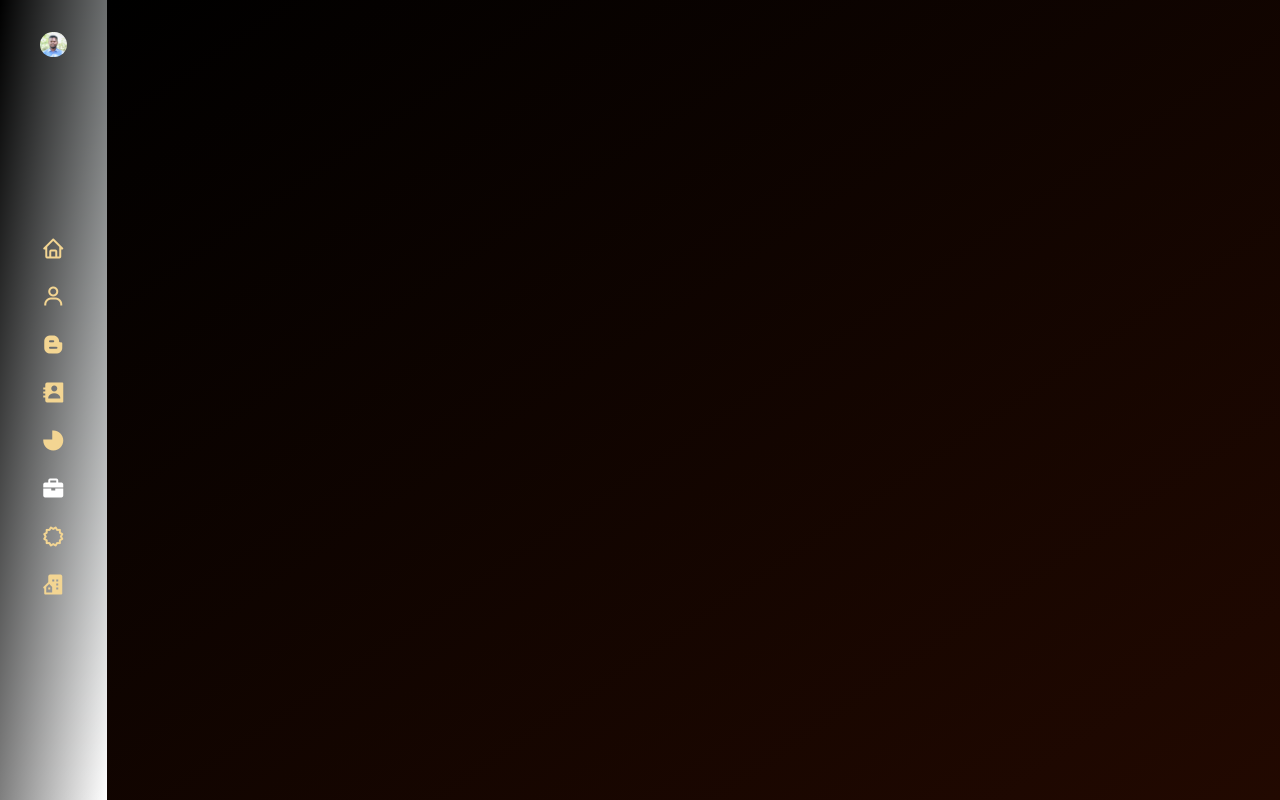
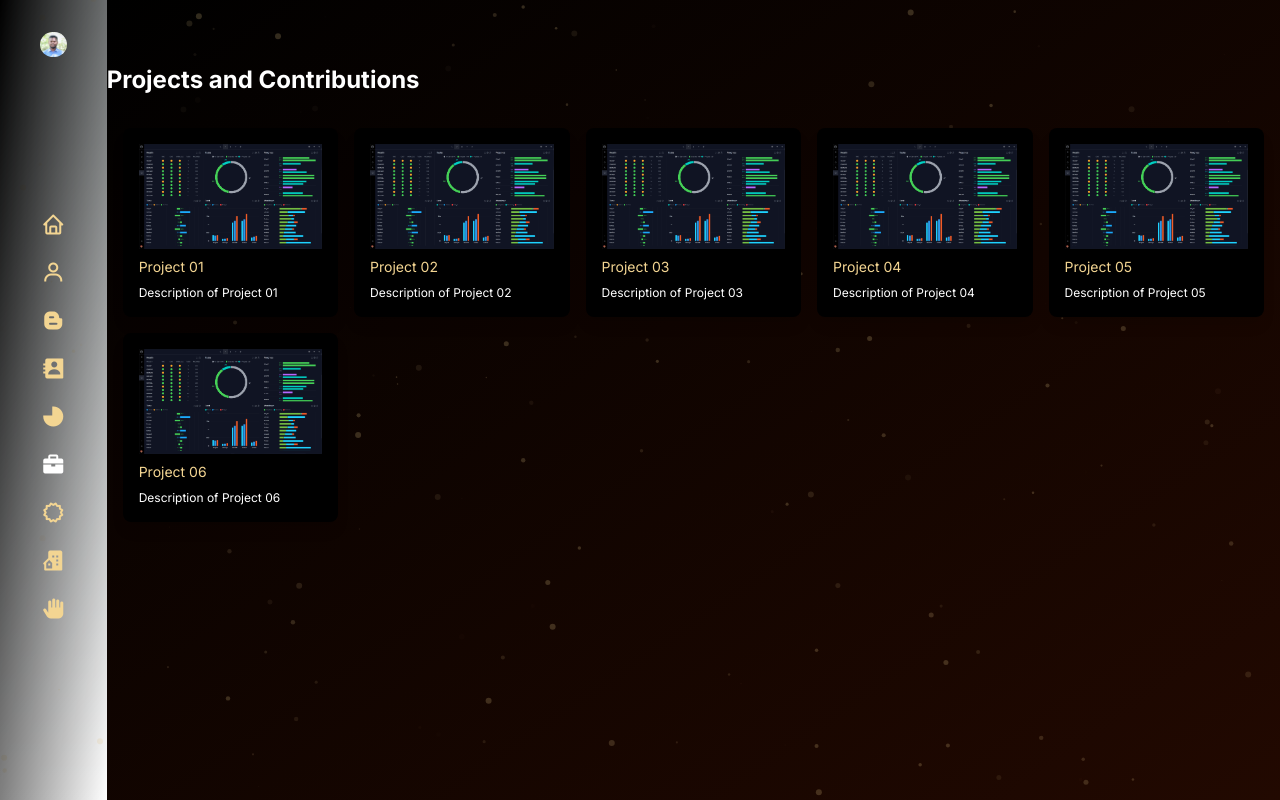
Before and after one commit to KasunUdaraWaththeHewa/Kasun-Udara-Frontend, a Next.js app: page /projects in a window 1280 px wide. Built offline with nearby package versions, Linux system fonts and the light colour scheme.

Commit message:
Projects Done

```diff
--- a/src/app/blog/page.tsx
+++ b/src/app/blog/page.tsx
@@ -81,7 +81,7 @@ export default function Page() {
         </div>
         <div className="mt-4 w-full">
           <h1 className="text-2xl text-white w-full text-left">
-            <b>Published Blogs</b>
+            <b>Blogs and Publications</b>
           </h1>
         </div>
         <div
@@ -95,7 +95,7 @@ export default function Page() {
                   href={blog.link}
                   target="_blank"
                   rel="noopener noreferrer"
-                  className="h-[270px] w-full block rounded-lg flex flex-col items-center justify-center hover:cursor-pointer  bg-darkMaroon"
+                  className="h-[270px] w-full block rounded-lg flex flex-col items-center justify-center hover:cursor-pointer  bg-black"
                 >
                   <Image
                     src={blog.image}
--- a/src/app/competitions/page.tsx
+++ b/src/app/competitions/page.tsx
@@ -35,14 +35,14 @@ export default function Page() {
         <Particles />
         <div className="mt-12 w-full">
           <h1 className="text-2xl text-white w-full text-left">
-            <b>Competitions</b>
+            <b>Competitions and Victories</b>
           </h1>
         </div>
-        <div className="grid grid-row-1 md:grid-cols-2 gap-4 mt-4 p-4">
+        <div className="grid grid-row-1 md:grid-cols-2 gap-4 mt-4 p-4 mx-20">
           {competitions.map((competition, index) => (
             <div
               key={index}
-              className="text-white p-4 rounded-lg bg-darkMaroon"
+              className="text-white p-4 rounded-lg bg-black"
             >
               <Image
                 src={competition.image}
--- a/src/app/projects/page.tsx
+++ b/src/app/projects/page.tsx
@@ -1,11 +1,82 @@
 import Image from "next/image";
+import Particles from "@/components/particles/ParticleDesign";
+import projectOne from "../../../public/assests/projects/project1.png";
+import Link from "next/link";
+
+const projects = [
+  {
+    title: "Project 01",
+    description: "Description of Project 01",
+    image: projectOne,
+    link: "https://example.com/project-01",
+  },
+  {
+    title: "Project 02",
+    description: "Description of Project 02",
+    image: projectOne,
+    link: "https://example.com/project-02",
+  },
+  {
+    title: "Project 03",
+    description: "Description of Project 03",
+    image: projectOne,
+    link: "https://example.com/project-03",
+  },
+  {
+    title: "Project 04",
+    description: "Description of Project 04",
+    image: projectOne,
+    link: "https://example.com/project-04",
+  },
+  {
+    title: "Project 05",
+    description: "Description of Project 05",
+    image: projectOne,
+    link: "https://example.com/project-05",
+  },
+  {
+    title: "Project 06",
+    description: "Description of Project 06",
+    image: projectOne,
+    link: "https://example.com/project-06",
+  },
+];
 
 export default function Page() {
   return (
     <>
-    <div className="w-full h-screen bg-gradient-to-br from-black to-darkMaroon text-gold flex flex-col items-center py-4">
-
-    </div>
+      <div className="w-full h-screen bg-gradient-to-br from-black to-darkMaroon text-gold flex flex-col items-center py-4">
+        <Particles />
+        <div className="mt-12 w-full">
+          <h1 className="text-2xl text-white w-full text-left">
+            <b>Projects and Contributions</b>
+          </h1>
+        </div>
+        <div className="grid grid-rows-1 md:grid-cols-5 gap-4 mt-4 p-4">
+          {projects.map((project, index) => (
+            <Link
+              style={{ zIndex: 21 }}
+              key={index}
+              href={project.link}
+              passHref
+              target="_blank"
+              rel="noopener noreferrer"
+              className="hover:cursor-pointer hover:scale-105 transition transform transition duration-500 ease-in-out shadow-lg hover:shadow-xl rounded-lg"
+            >
+              <div className="text-white p-4 rounded-lg bg-black cursor-pointer">
+                <Image
+                  src={project.image}
+                  alt={project.title}
+                  width={200}
+                  height={200}
+                />
+                <h2 className="text-sm mt-2 text-gold">{project.title}</h2>
+                <p className="mt-2 text-xs">{project.description}</p>
+              </div>
+            </Link>
+          ))}
+        </div>
+      </div>
     </>
   );
 }
--- /dev/null
+++ b/src/app/skills/page.tsx
@@ -0,0 +1,11 @@
+import Image from "next/image";
+
+export default function Page() {
+  return (
+    <>
+    <div className="w-full h-screen bg-gradient-to-br from-black to-darkMaroon text-gold flex flex-col items-center py-4">
+
+    </div>
+    </>
+  );
+}
--- a/src/components/sidebar.tsx
+++ b/src/components/sidebar.tsx
@@ -16,6 +16,7 @@ const icons = [
   { icon: "bxs-briefcase", link: "/projects" },
   { icon: "bx-certification", link: "/certifications" },
   { icon: "bxs-building-house", link: "/services" },
+  { icon: "bxs-hand", link: "/skills" },
 ];
 
 export default function SideBar() {
```
Also changed, not shown: public/assests/projects/project1.png (added).
